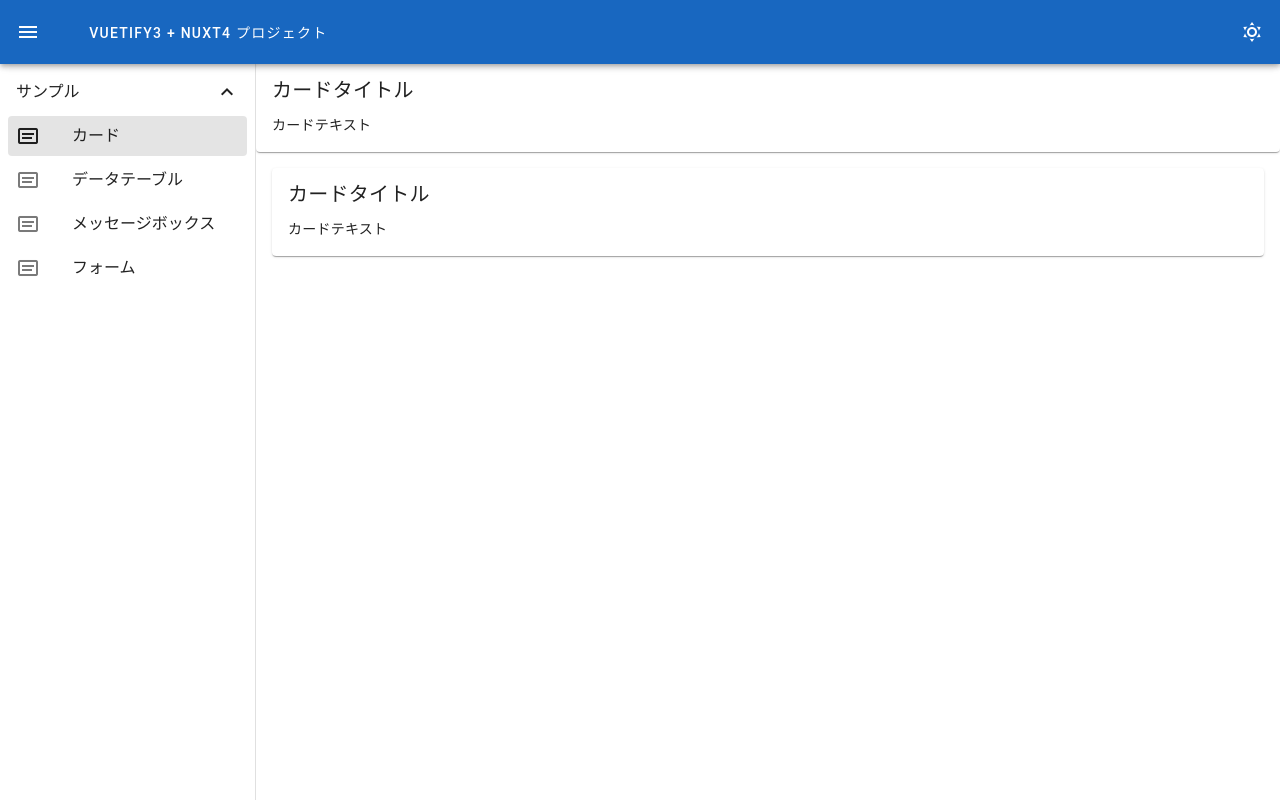
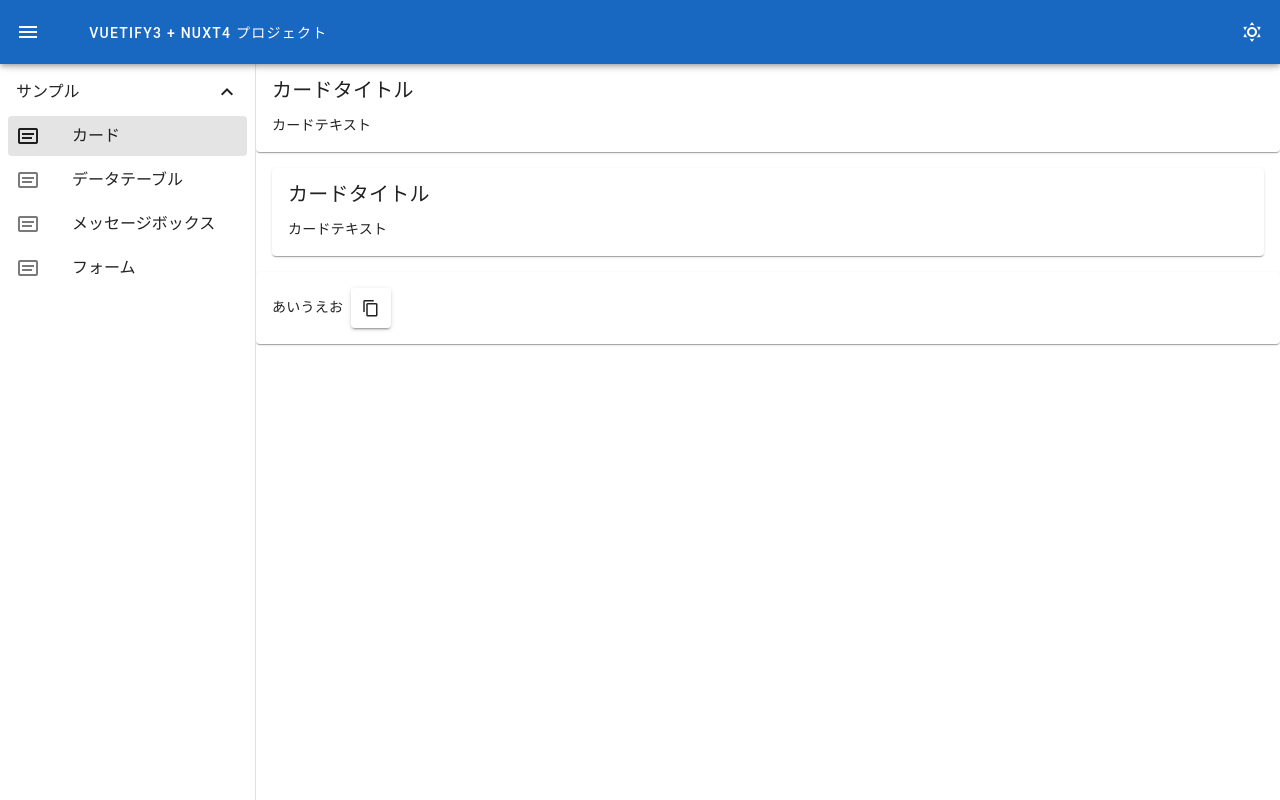
Before and after one commit to 50516004/vuetify-nuxt, a Nuxt app: page /sample/Card in a window 1280 px wide. Built offline with nearby package versions, Linux system fonts and the light colour scheme.

Commit message:
コピーボタン作成

```diff
--- /dev/null
+++ b/app/components/button/CopyButton.vue
@@ -0,0 +1,29 @@
+<script setup lang="ts">
+  import { ref } from "vue";
+
+  defineProps<{
+    text: string; // コピーするテキスト
+  }>();
+
+  const copied = ref(false);
+
+  async function copyToClipboard(text: string) {
+    try {
+      await navigator.clipboard.writeText(text);
+      copied.value = true;
+      setTimeout(() => (copied.value = false), 2000);
+    } catch (err) {
+      console.error("コピーに失敗しました", err);
+    }
+  }
+</script>
+
+<template>
+  <v-tooltip :open-on-hover="false" v-model="copied" text="コピーしました！">
+    <template #activator="{ props }">
+      <v-btn v-bind="props" size="40" @click="copyToClipboard(text)">
+        <v-icon>mdi-content-copy</v-icon>
+      </v-btn>
+    </template>
+  </v-tooltip>
+</template>
--- a/app/pages/sample/Card.vue
+++ b/app/pages/sample/Card.vue
@@ -1,16 +1,18 @@
 <script lang="ts" setup>
+  import CopyButton from "~/components/button/CopyButton.vue";
+
   useHead({ title: "カード" });
 </script>
 
 <template>
-  <v-card
-    title="カードタイトル"
-    text="カードテキスト"
-  ></v-card>
+  <v-card title="カードタイトル" text="カードテキスト"></v-card>
   <v-container>
-    <v-card
-      title="カードタイトル"
-      text="カードテキスト"
-    ></v-card>
+    <v-card title="カードタイトル" text="カードテキスト"></v-card>
   </v-container>
+  <v-card>
+    <v-card-text>
+      あいうえお&nbsp;
+      <CopyButton text="あいうえお"></CopyButton>
+    </v-card-text>
+  </v-card>
 </template>
--- a/package.json
+++ b/package.json
@@ -18,6 +18,7 @@
   },
   "devDependencies": {
     "@mdi/font": "^7.4.47",
+    "@mdi/js": "^7.4.47",
     "@nuxt/fonts": "^0.10.0",
     "prettier": "^3.4.2",
     "sass-embedded": "^1.80.3",
```
Also changed, not shown: 1 other file (tests, documents, lock files or other folders).
